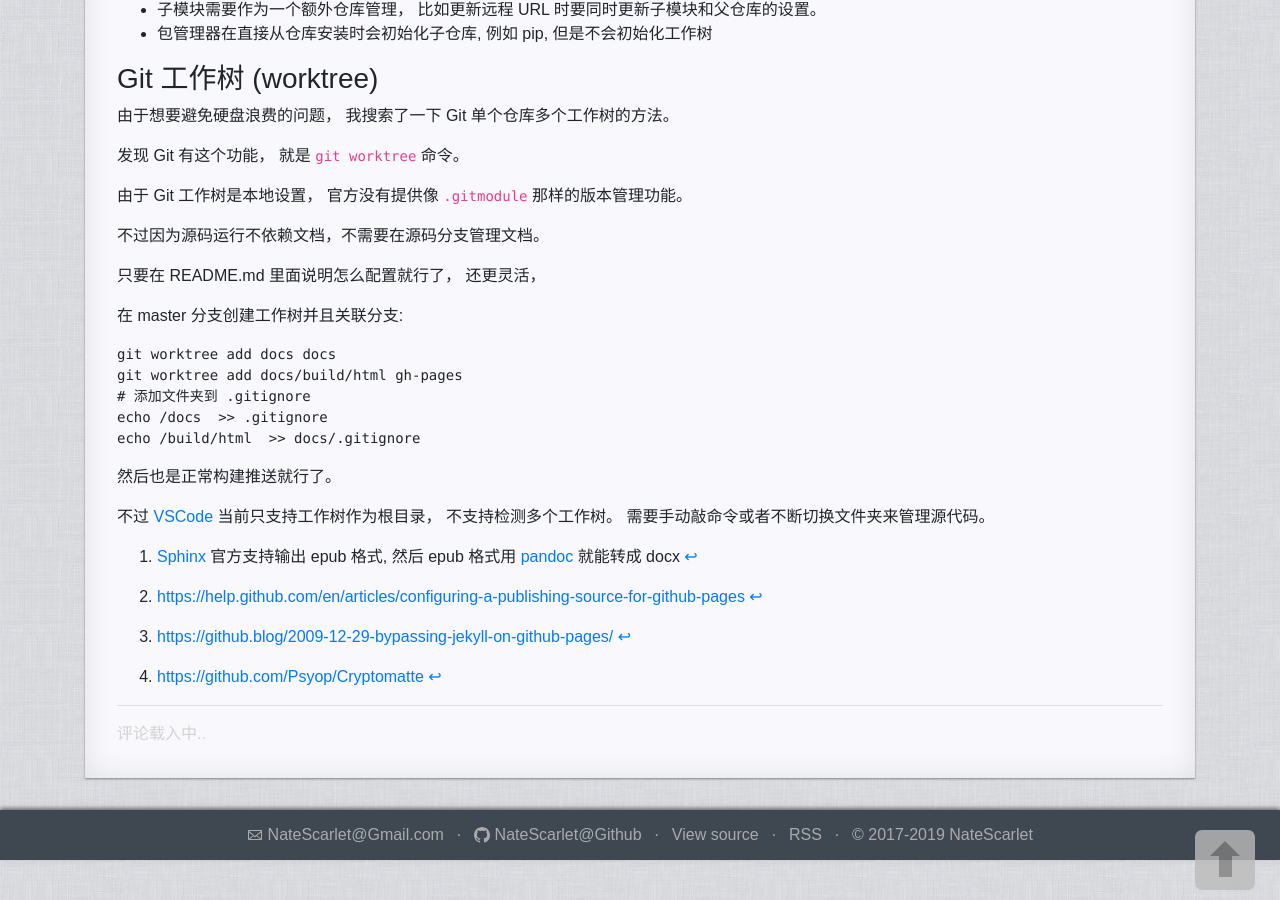
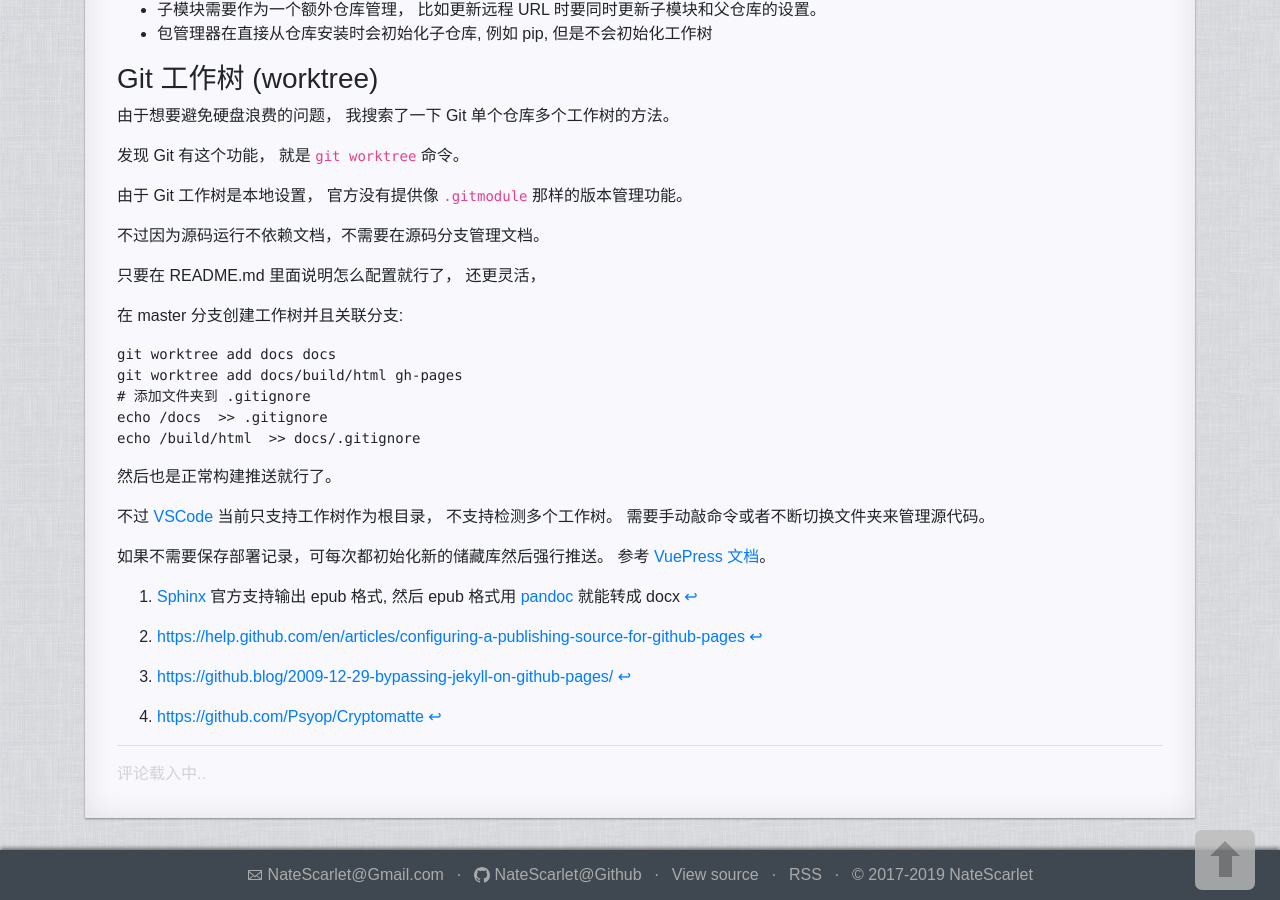
Before and after one commit to NateScarlet/NateScarlet.Github.io, a Jekyll site: the page built from _posts/2019-05-12-使用单个仓库配置-github-pages-sphinx.md, in a window 1280 px wide and 900 px high, scrolled down 2315 px. Built offline with Jekyll 4.4.1, drawn with Linux system fonts in a browser that asks for light colours; nearby versions of some CDN libraries; comment, search, counter and statistics services are not loaded; a style sheet for code colours, icons or effects is not loaded.

Commit message:
docs: update article

```diff
--- a/_posts/2019-05-12-使用单个仓库配置-github-pages-sphinx.md
+++ b/_posts/2019-05-12-使用单个仓库配置-github-pages-sphinx.md
@@ -172,6 +172,9 @@ echo /build/html  >> docs/.gitignore
 不支持检测多个工作树。
 需要手动敲命令或者不断切换文件夹来管理源代码。
 
+如果不需要保存部署记录，可每次都初始化新的储藏库然后强行推送。
+参考 [VuePress 文档](https://vuepress.vuejs.org/zh/guide/deploy.html#github-pages)。
+
 [^1]: [Sphinx] 官方支持输出 epub 格式, 然后 epub 格式用 [pandoc] 就能转成 docx
 [^2]: <https://help.github.com/en/articles/configuring-a-publishing-source-for-github-pages>
 [^3]: <https://github.blog/2009-12-29-bypassing-jekyll-on-github-pages/>
```
